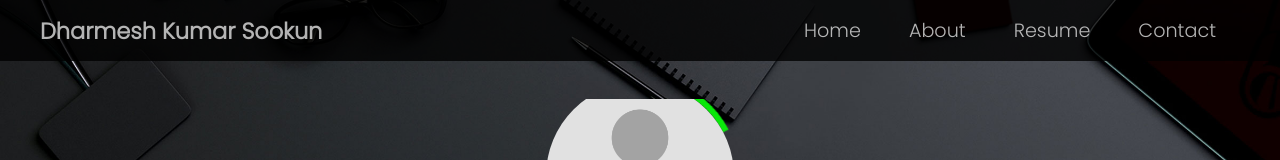
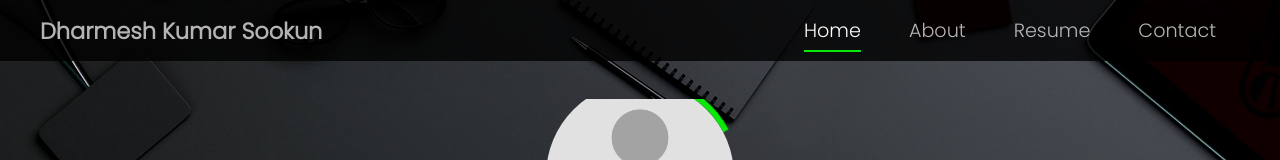
Before and after one commit to Dharmesh-Sookun/Personal-Website-New, a React (Create React App) app: page / in a window 1280 px wide. Shown: the top 160 px of the page. Built offline with nearby package versions, Linux system fonts and the light colour scheme; the HTML template or start-up script is replaced by a standard one.

Commit message:
Added active links in navigation

```diff
--- a/src/components/Navigation/Navigation.css
+++ b/src/components/Navigation/Navigation.css
@@ -29,10 +29,12 @@
   text-decoration: none;
 }
 
-.nav-links:hover{
+.nav-links:hover, .active-nav-links{
   color: white;
   border-bottom: 2px solid rgb(9, 233, 9);
   padding-bottom: 6px;
+  text-decoration: none;
+  text-decoration: none;
 }
 
 .logo{
--- a/src/components/Navigation/Navigation.js
+++ b/src/components/Navigation/Navigation.js
@@ -1,9 +1,9 @@
 import React from 'react';
-import { Link } from 'react-router-dom';
-
+import { Link, useLocation } from 'react-router-dom';
 import './Navigation.css';
 
 function Navigation() {
+  const location = useLocation();
   return (
     <div className="navigation">
       <h3>
@@ -13,22 +13,42 @@ function Navigation() {
       </h3>
       <ul>
         <li>
-          <Link className="nav-links" to="/">
+          <Link
+            className={
+              location.pathname == '/' ? 'active-nav-links' : 'nav-links'
+            }
+            to="/"
+          >
             Home
           </Link>
         </li>
         <li>
-          <Link className="nav-links" to="/about">
+          <Link
+            className={
+              location.pathname == '/about' ? 'active-nav-links' : 'nav-links'
+            }
+            to="/about"
+          >
             About
           </Link>
         </li>
         <li>
-          <Link className="nav-links" to="/resume">
+          <Link
+            className={
+              location.pathname == '/resume' ? 'active-nav-links' : 'nav-links'
+            }
+            to="/resume"
+          >
             Resume
           </Link>
         </li>
         <li>
-          <Link className="nav-links" to="/contact">
+          <Link
+            className={
+              location.pathname == '/contact' ? 'active-nav-links' : 'nav-links'
+            }
+            to="/contact"
+          >
             Contact
           </Link>
         </li>
```
